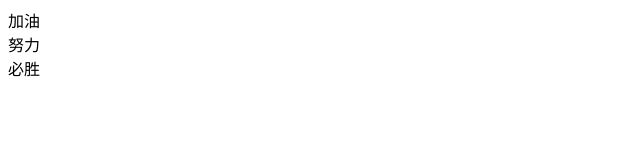
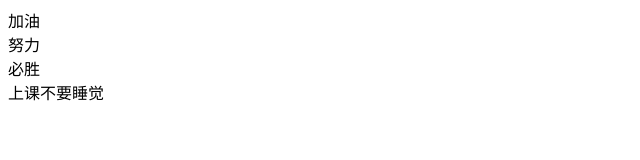
Before and after one commit to spidermanyy/bisheng, a plain HTML site: page index.html in a window 1280 px wide. Shown: the whole page, without its empty margins (0-640 px from the left). Drawn offline with Linux system fonts and the light colour scheme.

Commit message:
增加了一行div

```diff
--- a/index.html
+++ b/index.html
@@ -11,6 +11,7 @@
     <div>加油</div>
     <div>努力</div>
     <div>必胜</div>
+    <div>上课不要睡觉</div>
 </body>
 
 </html>
```
